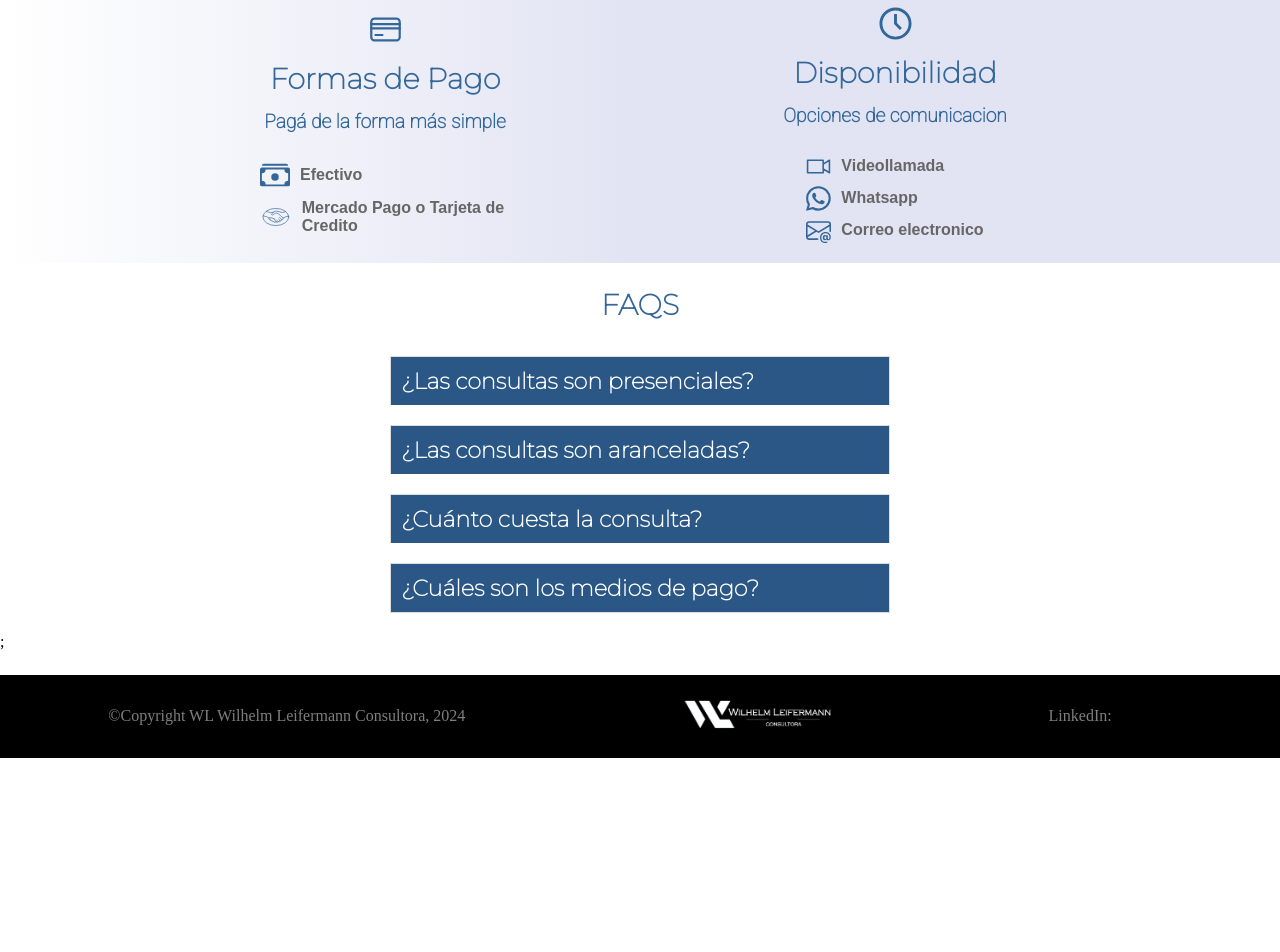
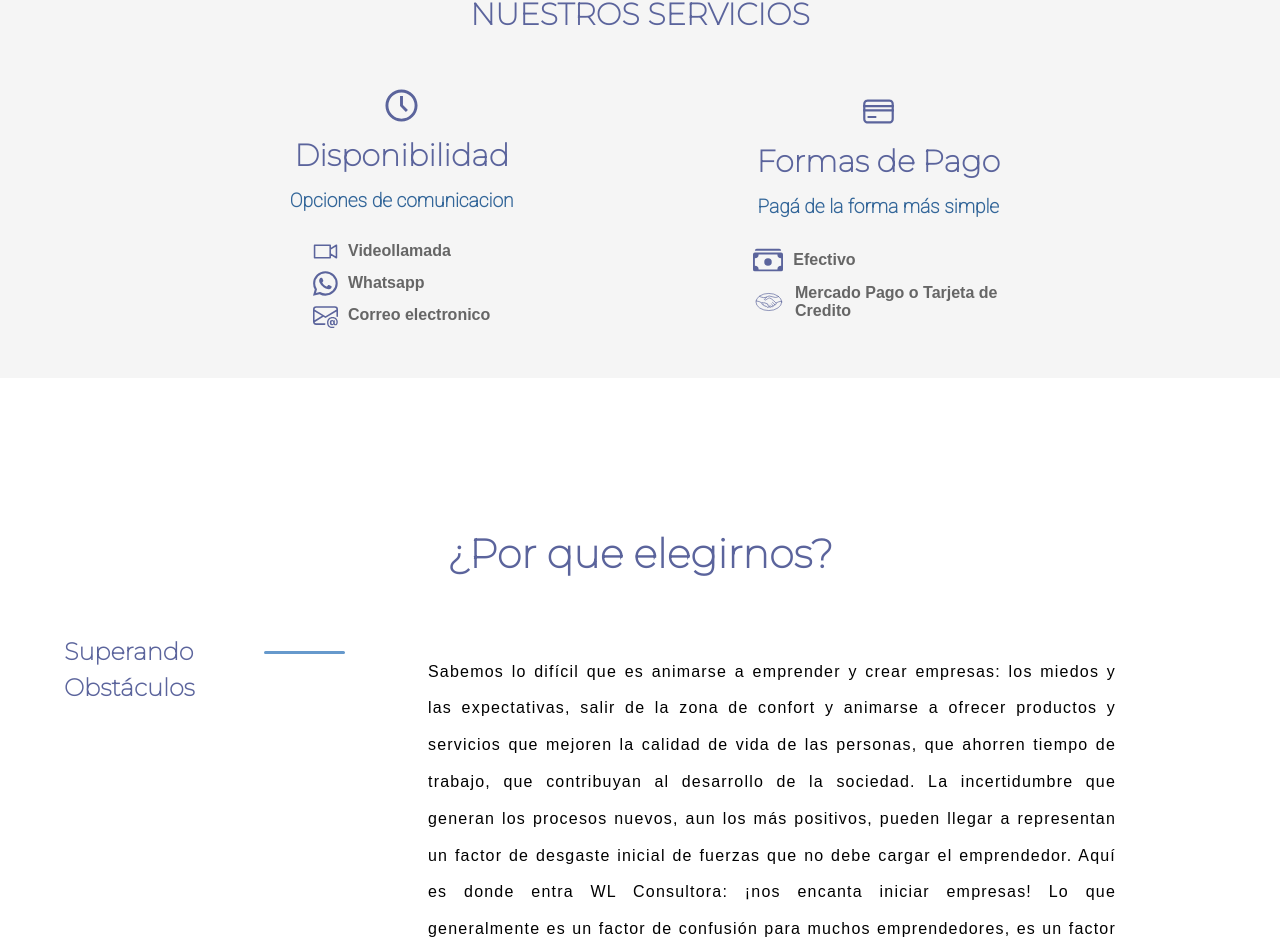
Before and after one commit to federicorga/WlConsultora, a React (Create React App) app: page / in a window 1280 px wide. Shown: the part 1480-2432 px from the top of the page. Before the commit the page ends 2238 px from the top, so only its background shows below. Built offline with nearby package versions, Linux system fonts and the light colour scheme.

Commit message:
1-2-24 section

```diff
--- a/src/components/ComponentesAccesorios/LineSepar/LineSepar.css
+++ b/src/components/ComponentesAccesorios/LineSepar/LineSepar.css
@@ -3,7 +3,7 @@
     position: relative;
     width: 100%;
     height: 1px;
-    background: #ccc;
+    background: var(--clr-color-line3);
 }
 
 .line-Separ::before{
@@ -15,5 +15,5 @@
     width: 70px;
     height: 1px;
     margin-left: -35px;
-    background: #6699cc;
+    background: var(--clr-color-line2);
 }
--- /dev/null
+++ b/src/components/ComponentesAccesorios/MiniLineSepar/MiniLineSepar.css
@@ -0,0 +1,22 @@
+.min-line-Separ{
+    text-align: center;
+    margin: 0 0 0 40px;
+    position: relative;
+    width: 32px;
+    height: 0;
+
+}
+
+.min-line-Separ::before{
+    display: block;
+    content: "";
+    position: absolute;
+    top: 0;
+    left: 10%;
+    width: 81px;
+    font-weight: 900;
+    height: 3px;
+    border-radius: 4px;
+    margin-left: -35px;
+    background: #6699cc;
+}
--- /dev/null
+++ b/src/components/ComponentesAccesorios/MiniLineSepar/MiniLineSepar.jsx
@@ -0,0 +1,11 @@
+import './MiniLineSepar.css'
+
+function MiniLineSepar() {
+  return (
+
+    <div className='min-line-Separ'></div>
+
+  );
+}
+
+export default MiniLineSepar;
--- a/src/components/ComponentesAccesorios/Subtitles/Subtitleh2/Subtitleh2.jsx
+++ b/src/components/ComponentesAccesorios/Subtitles/Subtitleh2/Subtitleh2.jsx
@@ -1,8 +1,8 @@
 import './../Subtitles.css'
-function Subtitleh2({text}) {
+function Subtitleh2({text, clase}) {
   return (
     <>
-       <h2 className="Subtitle-h2">{text}</h2>
+       <h2 className={`Subtitle-h2 ${clase}`}>{text}</h2>
     </>
   );
 }
--- a/src/components/NavBar/NavBar.css
+++ b/src/components/NavBar/NavBar.css
@@ -2,7 +2,6 @@
 header{
     width: 100%;
     position: absolute;
-    background-color: rgb(90 89 89 / 14%);
     position: fixed;
 }
 
--- a/src/components/SectionInicio/InfoServicio/InfoServicio.jsx
+++ b/src/components/SectionInicio/InfoServicio/InfoServicio.jsx
@@ -11,6 +11,19 @@ import Subtitleh3 from '../../ComponentesAccesorios/Subtitles/Subtitleh3/Subtitl
 function InfoServicio() {
   return (
     <section className='Section-InfoServicio-Grups-All'>
+
+    <div className='InfoServicio-Card'>
+      <IcoHora width='35' height='35'/>
+      <Subtitleh2 text={"Disponibilidad"}/>
+      <div className='content-InfoServicio-Grups'>
+      <Subtitleh3 text={"Opciones de comunicacion"}/>
+      <div className="grupoElementos-InfoServicio">
+      <div className="infoservicio-item"><IcoVideoLlamada width='25' height='25'/><p>Videollamada</p></div>
+      <div className="infoservicio-item"><IcoWhatsapp width='25' height='25'/><p>Whatsapp</p></div>
+      <div className="infoservicio-item">< IcoEmail width='25' height='25'/><p>Correo electronico</p></div>
+      </div>
+      </div>
+    </div>
     <div className='InfoServicio-Card'>
         <IcoCard width='35' height='35'/>
         <Subtitleh2 text={"Formas de Pago"}/>
@@ -23,18 +36,7 @@ function InfoServicio() {
         </div>
      </div>
 
-     <div className='InfoServicio-Card'>
-        <IcoHora width='35' height='35'/>
-        <Subtitleh2 text={"Disponibilidad"}/>
-        <div className='content-InfoServicio-Grups'>
-        <Subtitleh3 text={"Opciones de comunicacion"}/>
-        <div className="grupoElementos-InfoServicio">
-        <div className="infoservicio-item"><IcoVideoLlamada width='25' height='25'/><p>Videollamada</p></div>
-        <div className="infoservicio-item"><IcoWhatsapp width='25' height='25'/><p>Whatsapp</p></div>
-        <div className="infoservicio-item">< IcoEmail width='25' height='25'/><p>Correo electronico</p></div>
-        </div>
-        </div>
-     </div>
+
     </section>
   );
 }
--- a/src/components/SectionInicio/SectionInicio.css
+++ b/src/components/SectionInicio/SectionInicio.css
@@ -40,18 +40,19 @@ background-repeat: no-repeat;}
 }
 
 .inicio-secB{
-    background: linear-gradient(90deg,rgba(177,151,107,0) ,rgba(115,126,197,.21) 50%);
-    padding-top: 20px;
-    padding-bottom: 20px;
+    background: var(--clr-color-background1);
+  padding: 50px 50px;
 }
 
 .inicio-secB h2{
     font-weight: 800;
     text-align: center;
+    padding-top: 0;
+    font-size: 1.9rem !important;
 }
 
 .inicio-secC{
-    padding-top: 20px;
+    padding-top: 96px;
     padding-bottom: 20px;
 }
 
@@ -59,3 +60,59 @@ background-repeat: no-repeat;}
     text-align: center;
     padding-bottom: 30px;
 }
+
+.p-padding-inicio-text{
+    padding-left: 100px;
+    padding-right: 100px;
+}
+.p-textoEstandar{
+    font-family: 'Montserrat Light', arial;
+    margin-top: 20px;
+    font-weight: 500;
+    text-align: justify;
+    font-size: 1rem;
+    letter-spacing: 1.2px;
+    line-height: 2.3;
+}
+
+
+
+.edit-title-h2-secC{
+    text-align: center;
+    padding-top: 50px;
+    padding-bottom: 50px;
+    font-weight: bold !important;
+    font-size: 2.5rem !important;
+}
+
+.content-inicio-p-sub-line-all{
+    display: flex;
+    padding-inline: 5vw;
+    padding-bottom: 100px;
+    align-items: flex-start;
+}
+
+
+.content-inicio-sub-lin{
+    display: flex;
+    flex-direction: row;
+    align-items: flex-start;
+    justify-content: flex-start;
+}
+
+.content-inicio-sub-lin h2{
+    font-family: var(--ff-title);
+    color: var(--clr-color-article-title);
+    font-size: 1.5rem;
+    width: 12rem;
+    line-height: 1.5;
+}
+
+.content-inicio-sub-lin div{
+    text-align: center;
+    margin: 0 0 0 40px;
+    position: relative;
+    margin-top: 17px;
+    width: 32px;
+    height: 0;
+}
--- a/src/components/SectionInicio/SectionInicio.jsx
+++ b/src/components/SectionInicio/SectionInicio.jsx
@@ -1,11 +1,11 @@
 import "./SectionInicio.css"
 import Titles from "../ComponentesAccesorios/Titles/Titles";
-import FAQLIST from "../SectionFAQ/FAQ/FAQLIST";
-import faqData from "../../assets/FAQData";
 import Subtitleh2 from "../ComponentesAccesorios/Subtitles/Subtitleh2/Subtitleh2";
 import InfoServicio from "./InfoServicio/InfoServicio";
 import Subtitleh3 from "../ComponentesAccesorios/Subtitles/Subtitleh3/Subtitleh3";
 import BtnSection from "../BtnSection/BtnSection";
+
+import MiniLineSepar from "../ComponentesAccesorios/MiniLineSepar/MiniLineSepar";
 
 const SectionInicio = () => {
 
@@ -24,16 +24,62 @@ const SectionInicio = () => {
     </div>
 
     <div className="inicio-secB">
-    <Subtitleh2 text={"NUESTROS SERVICIOS"}/>
+    <Subtitleh2 clase={"edit-title-h2-secC"} text={"NUESTROS SERVICIOS"}/>
     <InfoServicio/>
     </div>
 
+
     <div className="inicio-secC">
-     <div className="inicio-secC-title">
-    <Subtitleh2 text={"FAQS"}/>
+    <Subtitleh2 clase={"edit-title-h2-secC"} text={"¿Por que elegirnos?"}></Subtitleh2>
+    <div className="content-inicio-p-sub-line-all">
+
+    <div className="content-inicio-sub-lin">
+      <Subtitleh2 text={"Superando Obstáculos"}/>
+      <MiniLineSepar/>
     </div>
-    <FAQLIST faqData={faqData} />;
+    <p className="p-textoEstandar p-padding-inicio-text">Sabemos lo difícil que es animarse a emprender y crear empresas: los miedos y las expectativas, salir de la zona de confort y animarse a ofrecer productos y servicios que mejoren la calidad de vida de las personas, que ahorren tiempo de trabajo, que contribuyan al desarrollo de la sociedad. La incertidumbre que generan los procesos nuevos, aun los más positivos, pueden llegar a representan un factor de desgaste inicial de fuerzas que no debe cargar el emprendedor. Aquí es donde entra WL Consultora: ¡nos encanta iniciar empresas! Lo que generalmente es un factor de confusión para muchos emprendedores, es un factor de proceso de satisfacción para nuestra consultora.</p>
     </div>
+    <div className="content-inicio-p-sub-line-all">
+    <div className="content-inicio-sub-lin">
+      <Subtitleh2 text={"Adaptándonos al Futuro"}/>
+      <MiniLineSepar/>
+    </div>
+    <p className="p-textoEstandar p-padding-inicio-text">Entendemos al mundo de hoy como uno expuesto a procesos de automatización surgidos de nuevas tecnologías que reinventaran el mercado laboral existente, excluyendo a algunos y transformando las funciones de otros. Este proceso de adaptación a un nuevo mundo en constante desarrollo, significa una oportunidad de crear nuevas formas de ingresos patrimoniales que excedan la tradicional relación en dependencia y permitan fundar las bases de nuestro sello personal en el mundo.</p>
+    </div>
+    <div className="content-inicio-p-sub-line-all">
+    <div className="content-inicio-sub-lin">
+      <Subtitleh2 text={"De la Idea al Impacto"}/>
+      <MiniLineSepar/>
+    </div>
+    <p className="p-textoEstandar p-padding-inicio-text">A la hora de materializar una idea en un proyecto, un proyecto en un negocio, y un negocio en una empresa que contribuirá a la sociedad y generara puestos de trabajo, cumpliendo un rol social fundamental en el desarrollo económico local, el empresario puede verse abrumado por una variedad de aspectos legales, contractuales y legislativos que sienta que amenacen su emprendimiento. Por eso debe contar con todo el conocimiento que nuestros profesionales de diversas ramas del conocimiento pueden brindar a través de la facilidad y comodidad que brindan las nuevas tecnologías en comunicaciones que se consolidaron en nuestro país durante la pandemia.</p>
+    </div>
+    <div className="content-inicio-p-sub-line-all">
+    <div className="content-inicio-sub-lin">
+      <Subtitleh2 text={"Delegando para Enfocarse"}/>
+      <MiniLineSepar/>
+    </div>
+    <p className="p-textoEstandar p-padding-inicio-text">Si aun debidamente asesorado el emprendedor considera que debe enfocarse exclusivamente a su vocación, podrá dejar en nuestras manos la gestión relativa a la formalización jurídica de su empresa, esto es, la constitución legal de su proyecto en una sociedad registrada, la habilitación comercial de inmuebles, la formalización y seguimiento de contratos civiles y comerciales, la transferencia de fondos de comercio y la gestión de las diligencias que los órganos administrativos de control requieren.</p>
+    </div>
+    <div className="content-inicio-p-sub-line-all">
+    <div className="content-inicio-sub-lin">
+      <Subtitleh2 text={"Visión Integral"}/>
+      <MiniLineSepar/>
+    </div>
+    <p className="p-textoEstandar p-padding-inicio-text">Resumiremos la visión de WL Consultora en la célebre frase del matemático Alfred North Whitehead: “La civilización avanza al aumentar el número de operaciones que podemos realizar sin tener que pensar en ellas”</p>
+    </div>
+    </div>
+
+
+
+
+
+
+
+
+
+
+
+
     </>
   );
 }
--- a/src/components/SectionMiembros/Member/Member.css
+++ b/src/components/SectionMiembros/Member/Member.css
@@ -10,7 +10,7 @@ display: flex;
 
 .div-Content-Miembro img{
     width: 240px;
-    height: 260px;
+    height: 255px;
 }
 .div-info-Miembro{
     display: flex;
--- a/src/components/SectionNoticias/ArticuloCard/ArticuloCard.css
+++ b/src/components/SectionNoticias/ArticuloCard/ArticuloCard.css
@@ -10,7 +10,7 @@
     width: 30.33333333%;
     margin: 10px;
     padding: 10px 10px 10px 10px;
-    background-color: #efefef;
+    background-color: var(--clr-color-background-cardnoticia);
     border-radius: 8px;
 
 }
--- a/src/index.css
+++ b/src/index.css
@@ -24,9 +24,13 @@
   --clr-color-hover-text1: #679dd2;
 
   --clr-color-hover-text2:rgb(53 198 218);
-  --clr-color-article-title:#336699;
+  --clr-color-article-title:#5b649c;
   --clr-color-title: #fff;
   --clr-color-subtitle:#666;
+  --clr-color-line1:#b1976b;
+  --clr-color-line2:#6699cc;
+  --clr-color-line3:#ccc;
+  --clr-color-background-cardnoticia:#f5f5f5;
   --clr-color-background1:#f5f5f5;
   --clr-color-text2:
   --clr-color-sub:
```
Also changed, not shown: public/img/caminosd.jpg (added).
